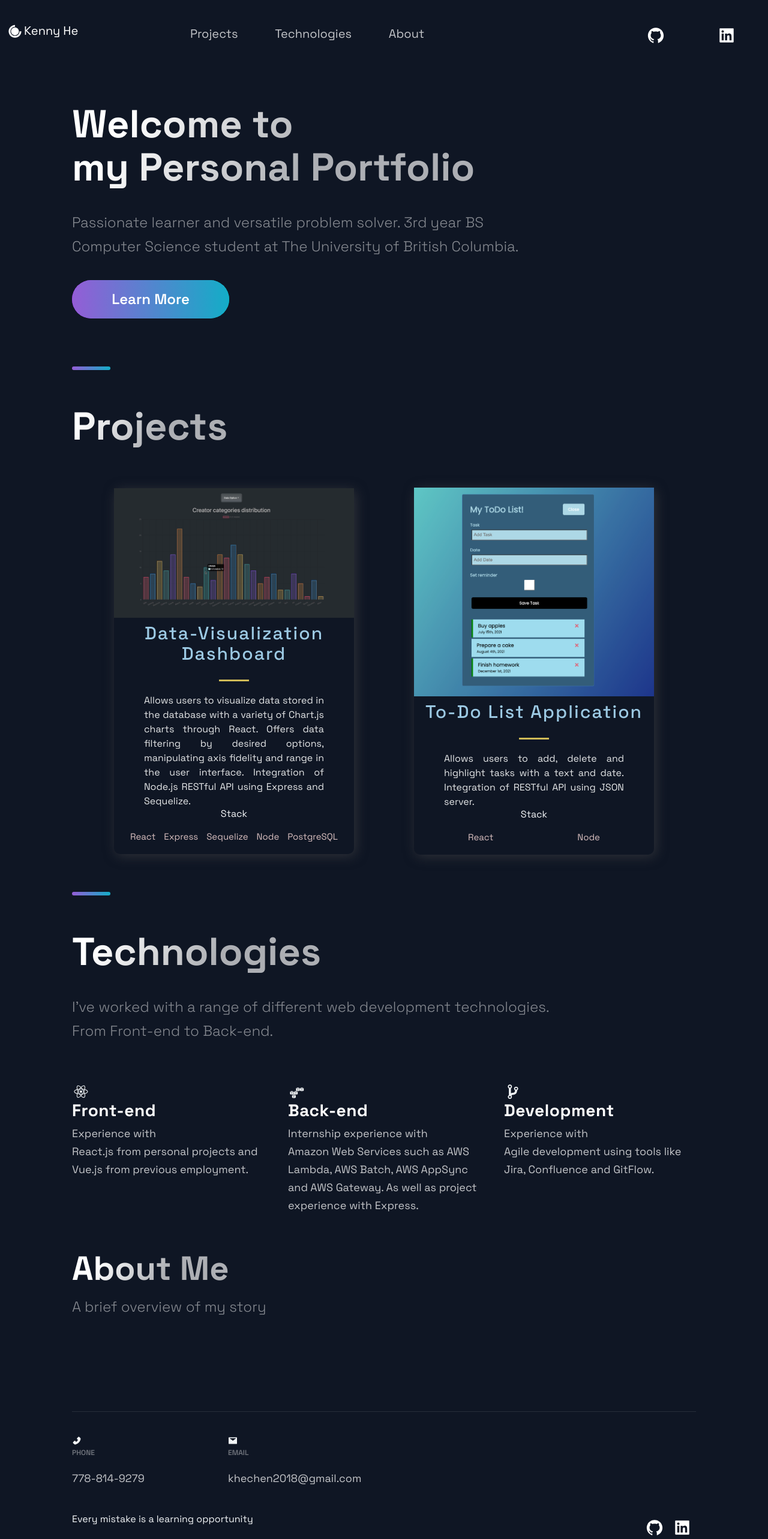
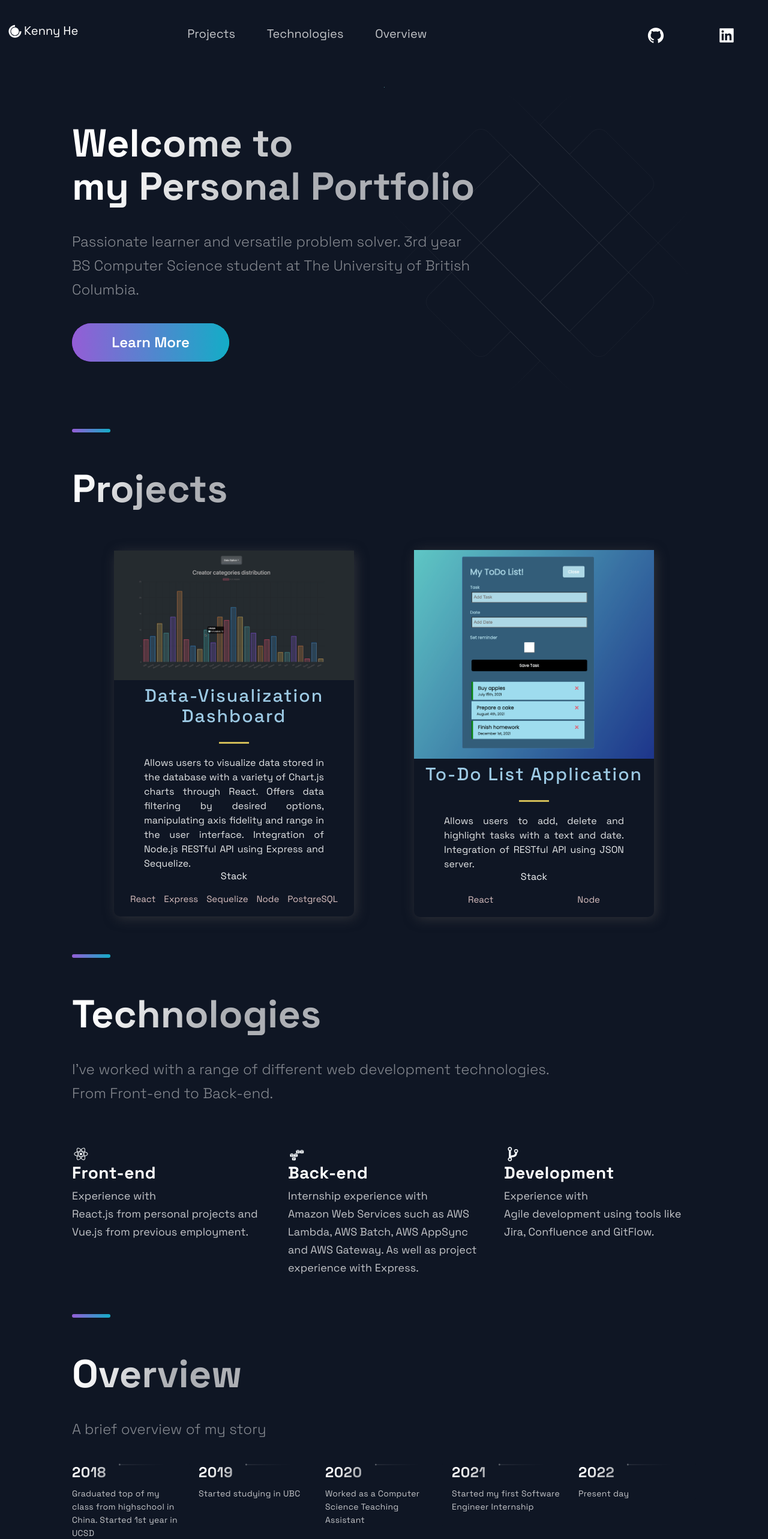
Before and after one commit to KennyHc/Portfolio-Website, a Next.js app: page / in a window 1280 px wide. Shown: the top 2566 px of the page at 60% size. Built offline with nearby package versions, Linux system fonts and the light colour scheme.

Commit message:
added overview

```diff
--- a/package.json
+++ b/package.json
@@ -11,8 +11,8 @@
     "next": "10.2.3",
     "react": "17.0.2",
     "react-dom": "17.0.2",
+    "react-icons": "^4.2.0",
     "styled-components": "^5.3.0",
-    "styled-normalize": "^8.0.7",
-    "react-icons": "^4.2.0"
+    "styled-normalize": "^8.0.7"
   }
 }
--- a/src/components/BackgrooundAnimation/BackgroundAnimation.js
+++ b/src/components/BackgrooundAnimation/BackgroundAnimation.js
@@ -1,4 +1,4 @@
-import React from 'react';
+import React from 'react'
 
 const BackgroundAnimation = () => (
   <div>
@@ -87,7 +87,7 @@
         transform="translate(-476.525 -363.313) rotate(90 476.525 363.313)"
         fill="#945DD6"
       >
-        <animateMotion dur="10s" repeatCount="indefinite" rotate="auto">
+        <animateMotion dur="15s" repeatCount="indefinite" rotate="auto">
           <mpath xlinkHref="#path_0" />
         </animateMotion>
       </ellipse>
@@ -360,6 +360,6 @@
       </defs>
     </svg>
   </div>
-);
+)
 
-export default BackgroundAnimation;
+export default BackgroundAnimation
--- a/src/components/Header/Header.js
+++ b/src/components/Header/Header.js
@@ -44,7 +44,7 @@
       </li>
       <li>
         <Link href="#about">
-          <NavLink>About</NavLink>
+          <NavLink>Overview</NavLink>
         </Link>
       </li>
     </Div2>
--- a/src/components/Projects/Projects.js
+++ b/src/components/Projects/Projects.js
@@ -21,7 +21,7 @@
 import { projects } from '../../constants/constants'
 
 const Projects = () => (
-  <Section nopadding id="projects">
+  <Section id="projects">
     <SectionDivider />
     <SectionTitle main>Projects</SectionTitle>
     <GridContainer>
--- a/src/components/TimeLine/TimeLine.js
+++ b/src/components/TimeLine/TimeLine.js
@@ -65,7 +65,8 @@
 
   return (
     <Section id="about">
-      <SectionTitle>About Me</SectionTitle>
+      <SectionDivider />
+      <SectionTitle main>Overview</SectionTitle>
       <SectionText>A brief overview of my story</SectionText>
       <CarouselContainer ref={carouselRef}>
         <>
@@ -81,12 +82,59 @@
                 active={activeItem}
                 onClick={(e) => handleClick(e, index)}
               >
-                <CarouselItemTitle>{item.title}</CarouselItemTitle>
+                <CarouselItemTitle>
+                  {item.year}
+                  <CarouselItemImg
+                    width="208"
+                    height="6"
+                    viewBox="0 0 208 6"
+                    fill="none"
+                    xmlns="http://www.w3.org/2000/svg"
+                  >
+                    <path
+                      fill-rule="evenodd"
+                      clip-rule="evenodd"
+                      d="M2.5 5.5C3.88071 5.5 5 4.38071 5 3V3.5L208 3.50002V2.50002L5 2.5V3C5 1.61929 3.88071 0.5 2.5 0.5C1.11929 0.5 0 1.61929 0 3C0 4.38071 1.11929 5.5 2.5 5.5Z"
+                      fill="url(#paint0_linear)"
+                      fill-opacity="0.33"
+                    />
+                    <defs>
+                      <linearGradient
+                        id="paint0_linear"
+                        x1="-4.30412e-10"
+                        y1="0.5"
+                        x2="208"
+                        y2="0.500295"
+                        gradientUnits="userSpaceOnUse"
+                      >
+                        <stop stop-color="white" />
+                        <stop
+                          offset="0.79478"
+                          stop-color="white"
+                          stop-opacity="0"
+                        />
+                      </linearGradient>
+                    </defs>
+                  </CarouselItemImg>
+                </CarouselItemTitle>
+                <CarouselItemText>{item.text}</CarouselItemText>
               </CarouselItem>
             </CarouselMobileScrollNode>
           ))}
         </>
       </CarouselContainer>
+      <CarouselButtons>
+        {TimeLineData.map((item, index) => (
+          <CarouselButton
+            key={index}
+            index={index}
+            onClick={(e) => handleClick(e, index)}
+            type="button"
+          >
+            <CarouselButtonDot active={activeItem} />
+          </CarouselButton>
+        ))}
+      </CarouselButtons>
     </Section>
   )
 }
--- a/src/constants/constants.js
+++ b/src/constants/constants.js
@@ -19,30 +19,15 @@
     visit: 'https://google.com',
     id: 1,
   },
-  // {
-  //   title: 'WebRTC App',
-  //   description: "This is a code repository for the corresponding YouTube video. In this tutorial, we're going to build and deploy a React Video Chat Application using WebRTC.",
-  //     image: '/images/3.jpg',
-  //     tags: ['React', 'WebRTC'],
-  //   source: 'https://google.com',
-  //   visit: 'https://google.com',
-  //   id: 2,
-  // },
-  // {
-  //   title: 'Unichat',
-  //   description: "This is a code repository for the corresponding video tutorial. In this video, we will create a full Realtime Chat Application",
-  //   image: '/images/4.jpg',
-  //   tags: ['React', 'ChatEngine', 'Firebase'],
-  //   source: 'https://google.com',
-  //   visit: 'https://google.com',
-  //   id: 3,
-  // },
 ]
 
 export const TimeLineData = [
-  { year: 2017, text: 'Started my journey' },
-  { year: 2018, text: 'Worked as a freelance developer' },
-  { year: 2019, text: 'Founded JavaScript Mastery' },
-  { year: 2020, text: 'Shared my projects with the world' },
-  { year: 2021, text: 'Started my own platform' },
+  {
+    year: 2018,
+    text: 'Graduated top of my class from highschool in China. Started 1st year in UCSD',
+  },
+  { year: 2019, text: 'Started studying in UBC' },
+  { year: 2020, text: 'Worked as a Computer Science Teaching Assistant' },
+  { year: 2021, text: 'Started my first Software Engineer Internship' },
+  { year: 2022, text: 'Present day' },
 ]
--- a/src/pages/index.js
+++ b/src/pages/index.js
@@ -1,25 +1,25 @@
-import Acomplishments from '../components/Acomplishments/Acomplishments';
-import BgAnimation from '../components/BackgrooundAnimation/BackgroundAnimation';
-import Hero from '../components/Hero/Hero';
-import Projects from '../components/Projects/Projects';
-import Technologies from '../components/Technologies/Technologies';
-import Timeline from '../components/TimeLine/TimeLine';
-import { Layout } from '../layout/Layout';
-import { Section } from '../styles/GlobalComponents';
+import Acomplishments from '../components/Acomplishments/Acomplishments'
+import BgAnimation from '../components/BackgrooundAnimation/BackgroundAnimation'
+import Hero from '../components/Hero/Hero'
+import Projects from '../components/Projects/Projects'
+import Technologies from '../components/Technologies/Technologies'
+import Timeline from '../components/TimeLine/TimeLine'
+import { Layout } from '../layout/Layout'
+import { Section } from '../styles/GlobalComponents'
 
 const Home = () => {
   return (
     <Layout>
-      {/* <Section grid> */}
+      <Section grid>
         <Hero />
-        {/* <BgAnimation /> */}
-      {/* </Section> */}
+        <BgAnimation />
+      </Section>
       <Projects />
       <Technologies />
       <Timeline />
       <Acomplishments />
     </Layout>
-  );
-};
+  )
+}
 
-export default Home;
+export default Home
```
Also changed, not shown: src/styles/theme.js (+5 -5 lines), 2 other files (tests, documents, lock files or other folders).
